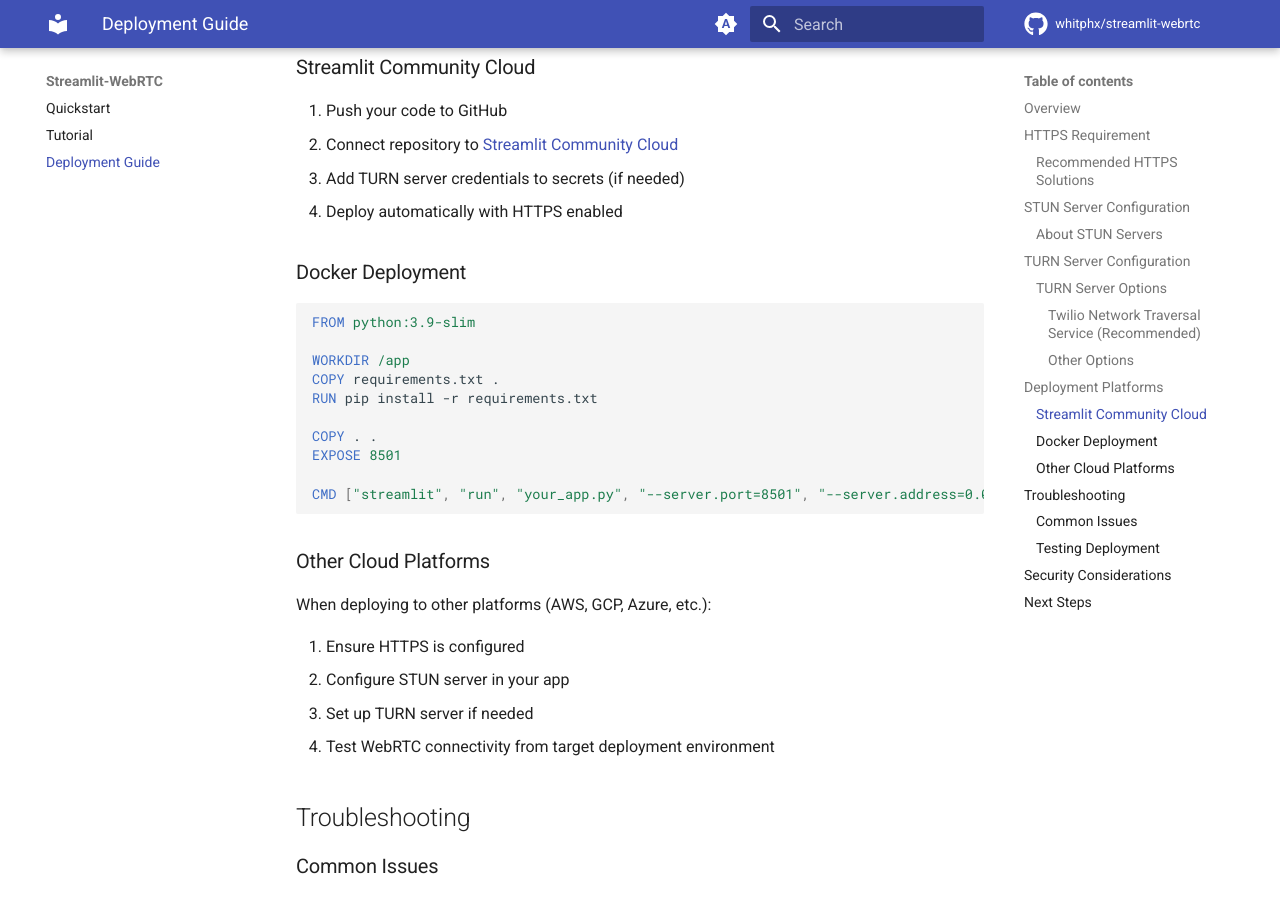
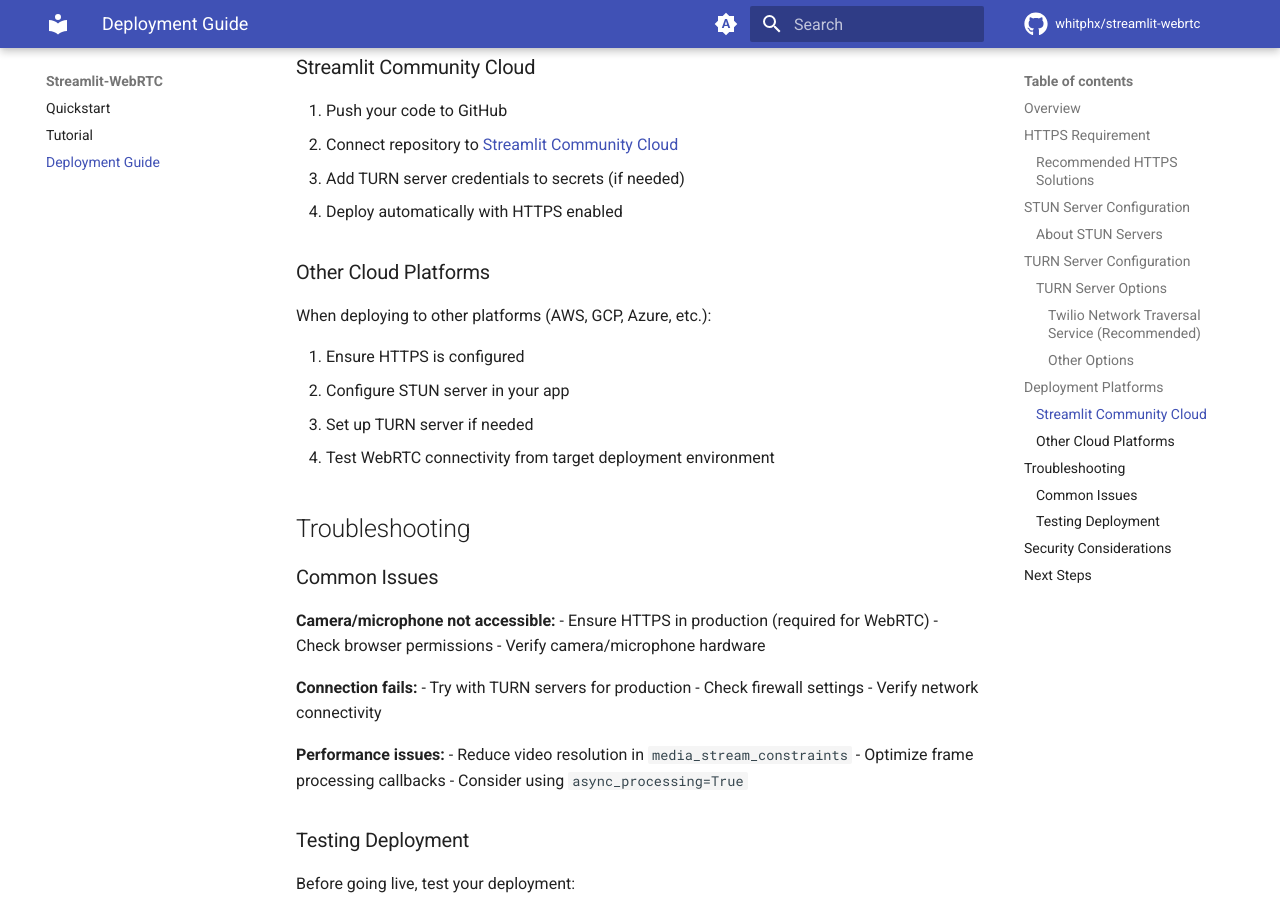
Before and after one commit to whitphx/streamlit-webrtc, an MkDocs documentation site: the page built from docs/deployment.md, in a window 1280 px wide and 900 px high, scrolled down 3134 px. Built offline with MkDocs 1.6.1 and Material for MkDocs 9.7.7, drawn with Linux system fonts in a browser that asks for light colours; comment, search, counter and statistics services are not loaded.

Commit message:
update doc

````diff
--- a/docs/deployment.md
+++ b/docs/deployment.md
@@ -111,21 +111,6 @@
 3. Add TURN server credentials to secrets (if needed)
 4. Deploy automatically with HTTPS enabled
 
-### Docker Deployment
-
-```dockerfile
-FROM python:3.9-slim
-
-WORKDIR /app
-COPY requirements.txt .
-RUN pip install -r requirements.txt
-
-COPY . .
-EXPOSE 8501
-
-CMD ["streamlit", "run", "your_app.py", "--server.port=8501", "--server.address=0.0.0.0"]
-```
-
 ### Other Cloud Platforms
 
 When deploying to other platforms (AWS, GCP, Azure, etc.):
````
